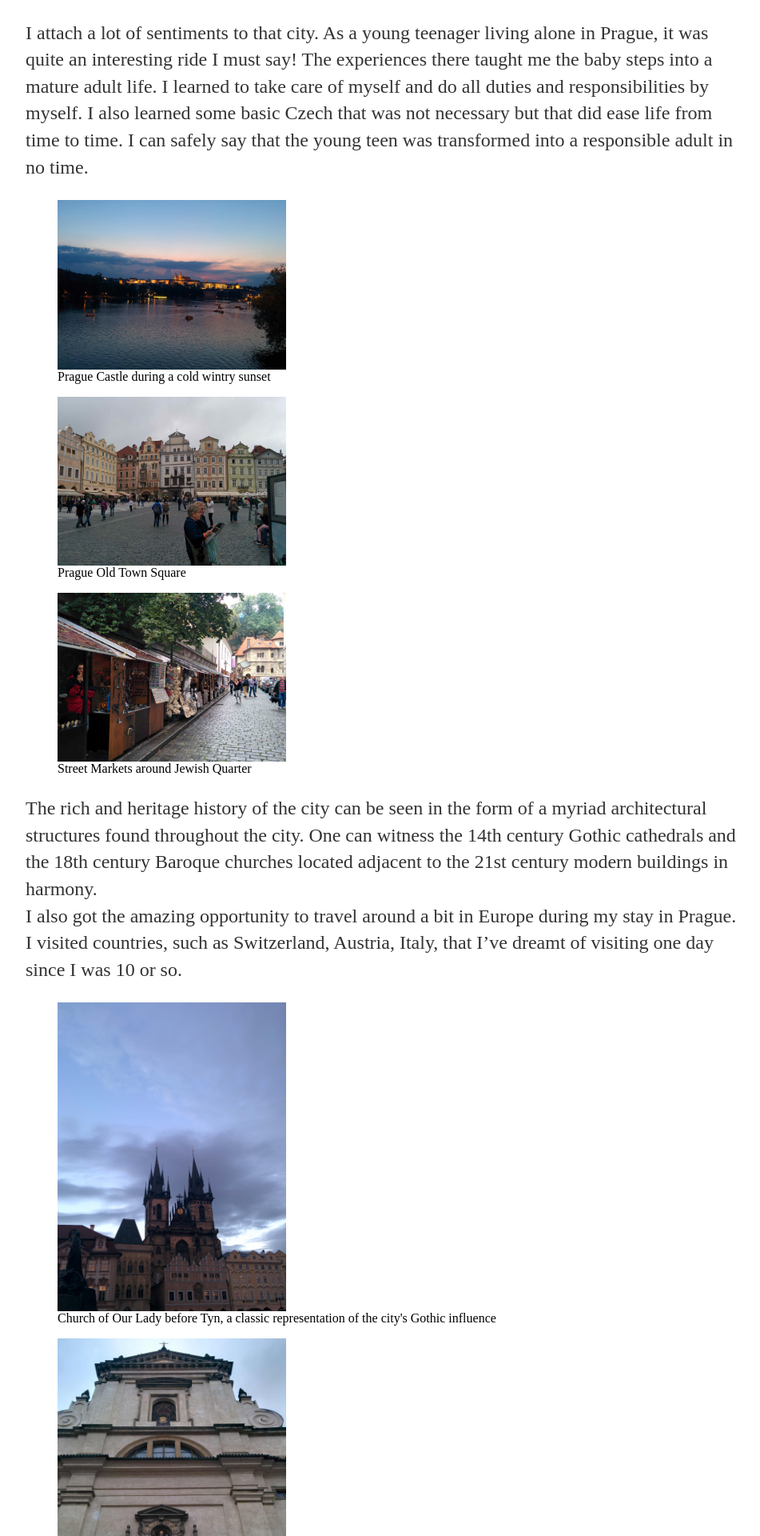
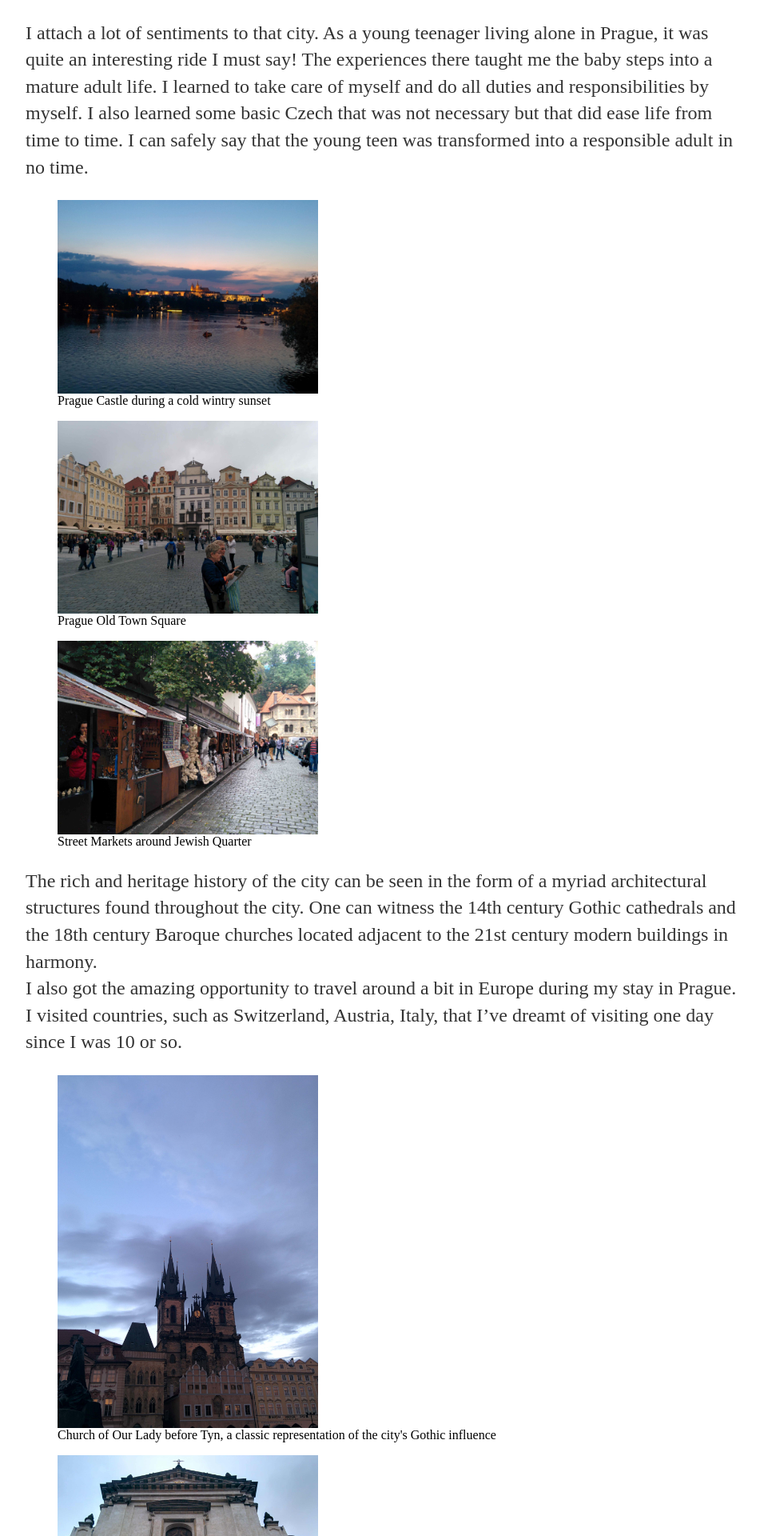
Before and after one commit to sruthipeter/sruthipeter.github.io, a Jekyll site: the page built from about/index.html, in a window 1280 px wide. Shown: the part 441-2361 px from the top of the page at 80% size, without its empty margins (160-1111 px from the left). Built offline with Jekyll 4.4.1, drawn with Linux system fonts in a browser that asks for light colours.

Commit message:
Update main.css

```diff
--- a/css/main.css
+++ b/css/main.css
@@ -3,8 +3,12 @@ body {
     width: 70%;
 }
 img.auto {
-    height: 35%;
-    width: 35%;
+    height: 40%;
+    width: 40%;
+}
+img.two {
+    height:30%;
+    width: 30%';
 }
 nav ul, footer ul {
     font-family:'Helvetica', 'Arial', 'Sans-Serif';
```
